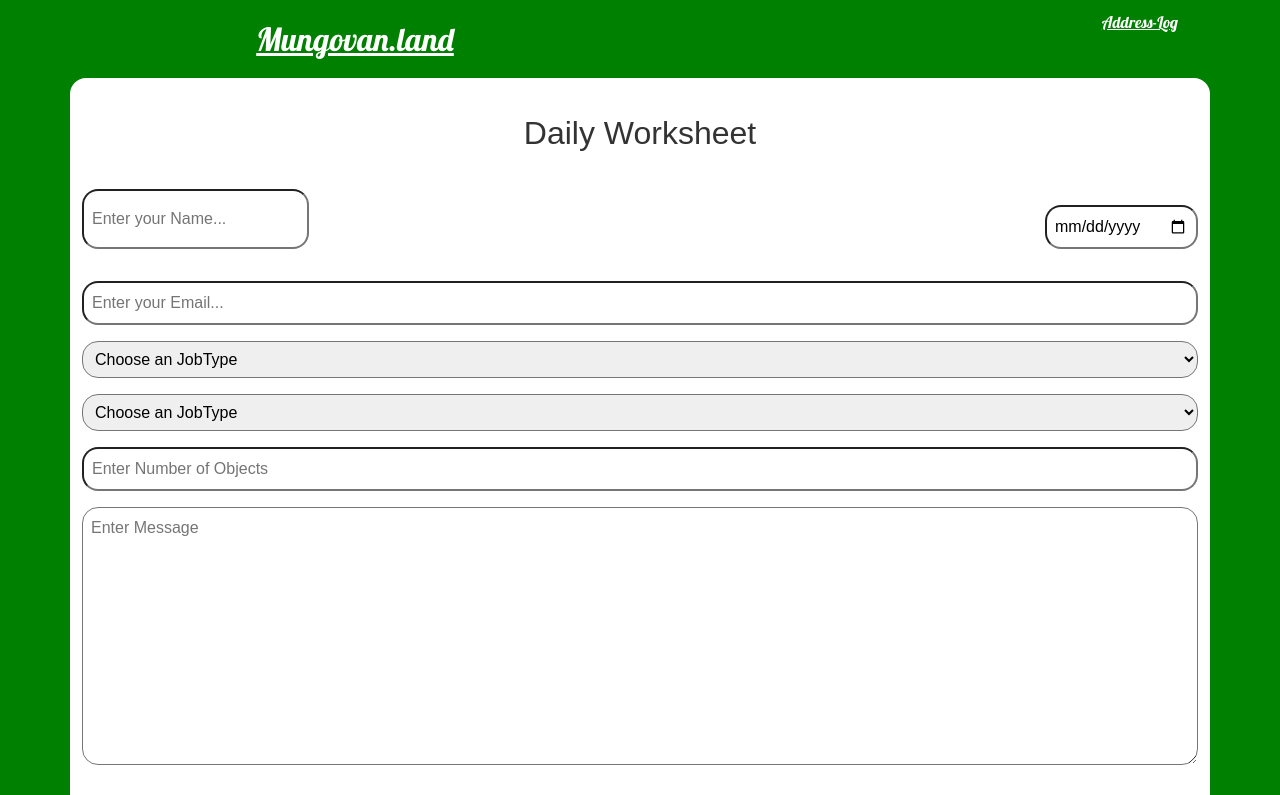
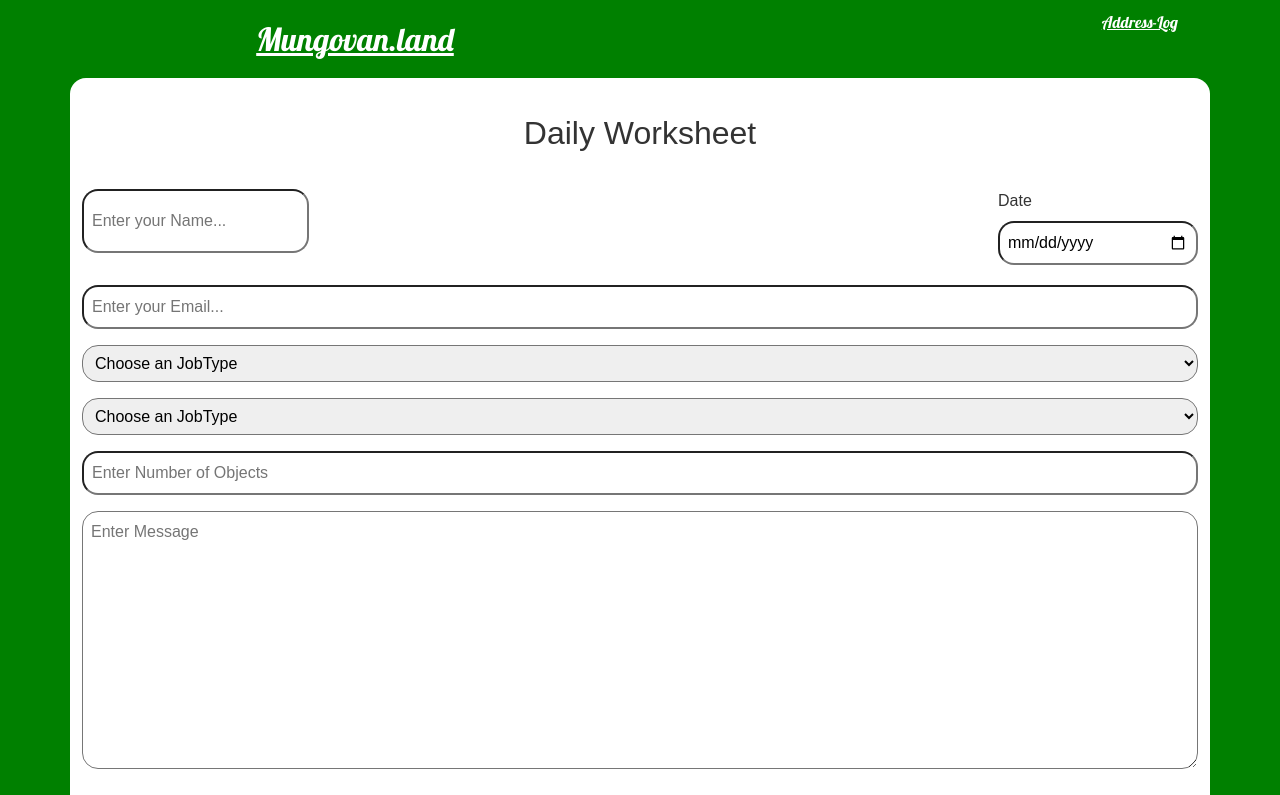
Before and after one commit to jlloyd0430/Mungovan-Trucking, a React (Create React App) app: page / in a window 1280 px wide. Shown: the top 795 px of the page. Built offline with nearby package versions, Linux system fonts and the light colour scheme.

Commit message:
Update Home.js

```diff
--- a/src/Home.js
+++ b/src/Home.js
@@ -77,11 +77,22 @@ function Home() {
     <form action="https://formspree.io/f/mvonajop" method="post">
       <Title className="Title" />
       <div className="name-date-section">
-        {" "}
         <div className="name-section">
-          <Input name="name" type="text" placeholder="Enter your Name..." />
-          <div style={{ marginTop: "1rem" }}>
-            <Input name="date" type="date" onChange={handleDateChange} />
+          <Input
+            name="name"
+            type="text"
+            placeholder="Enter your Name..."
+            style={{ height: "2rem" }}
+          />
+
+          <div className="date-section">
+            <label htmlFor="date-input">Date</label>
+            <Input
+              id="date-input"
+              name="date"
+              type="date"
+              onChange={handleDateChange}
+            />
           </div>
         </div>
       </div>
```
